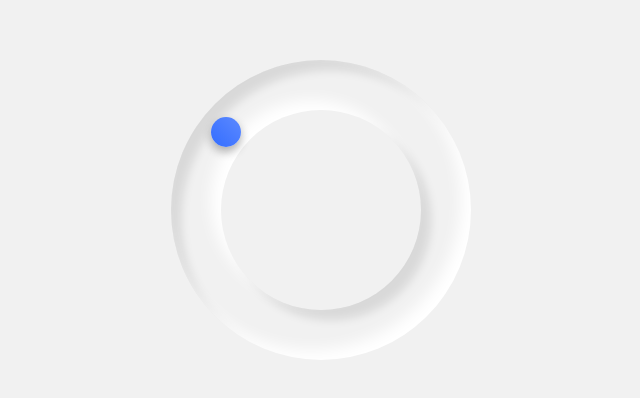
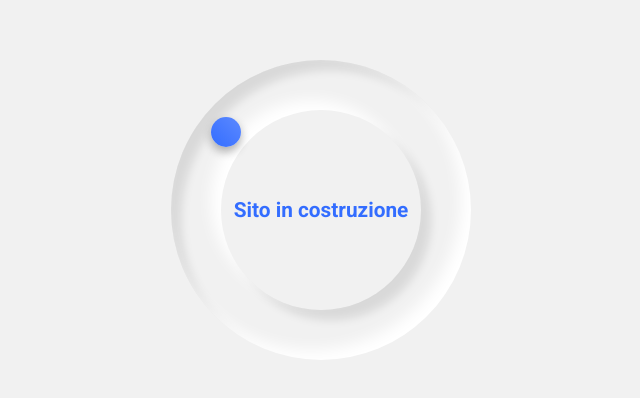
Before and after one commit to Pottolo/Prova-gab, a plain HTML site: page index.html in a window 1280 px wide. Shown: the part 190-588 px from the top of the page, without its empty margins (319-959 px from the left). Drawn offline with Linux system fonts and the light colour scheme.

Commit message:
graphic title

```diff
--- a/index.html
+++ b/index.html
@@ -1,16 +1,17 @@
 <!DOCTYPE html>
-<!-- Coding by CodingLab || www.codinglabweb.com -->
 <html lang="en">
 <head>
   <meta charset="UTF-8" />
   <meta http-equiv="X-UA-Compatible" content="IE=edge" />
   <meta name="viewport" content="width=device-width, initial-scale=1.0" />
-    <title>Neumorphism Loading Spinner</title>
+  <title>Work in Progress</title>
+  <link href="https://fonts.googleapis.com/css2?family=Roboto:wght@400;700&display=swap" rel="stylesheet">
   <link rel="stylesheet" href="style.css" />
 </head>
 <body>
   <div class="wrapper">
     <span></span>
+    <h1 class="construction-title">Sito in costruzione</h1>
   </div>
 </body>
 </html>
--- a/style.css
+++ b/style.css
@@ -2,6 +2,7 @@
   margin: 0;
   padding: 0;
   box-sizing: border-box;
+  font-family: 'Roboto', sans-serif;
 }
 body {
   min-height: 100vh;
@@ -20,6 +21,7 @@
   border-radius: 50%;
   box-shadow: inset -10px -10px 15px rgba(255, 255, 255, 1),
     inset 10px 10px 10px rgba(0, 0, 0, 0.1);
+  flex-direction: column; /*Added this line to arrange items in column */
 }
 .wrapper::before {
   content: "";
@@ -50,3 +52,12 @@
   background: linear-gradient(45deg, #336dff, #5c89ff);
   box-shadow: 0 5px 10px rgb(0 0 0 / 30%);
 }
+.construction-title {
+  position: absolute;
+  font-weight: bold;
+  font-size: 1.3rem;
+  color: #336dff;
+  text-align: center;
+  font-weight: 700;
+  /* bottom: -50px; */
+}
```
Lines whose indentation alone changed are shown as unchanged.
